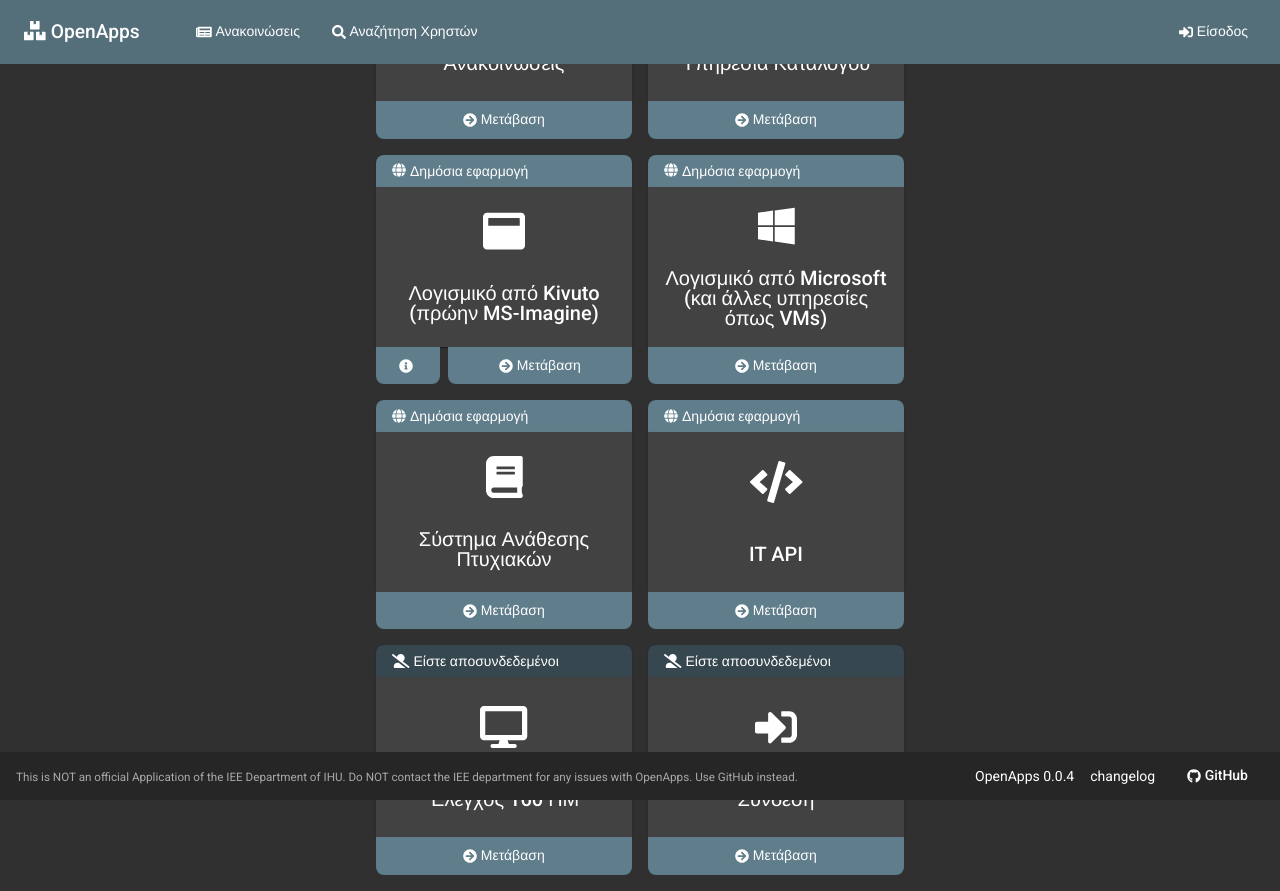
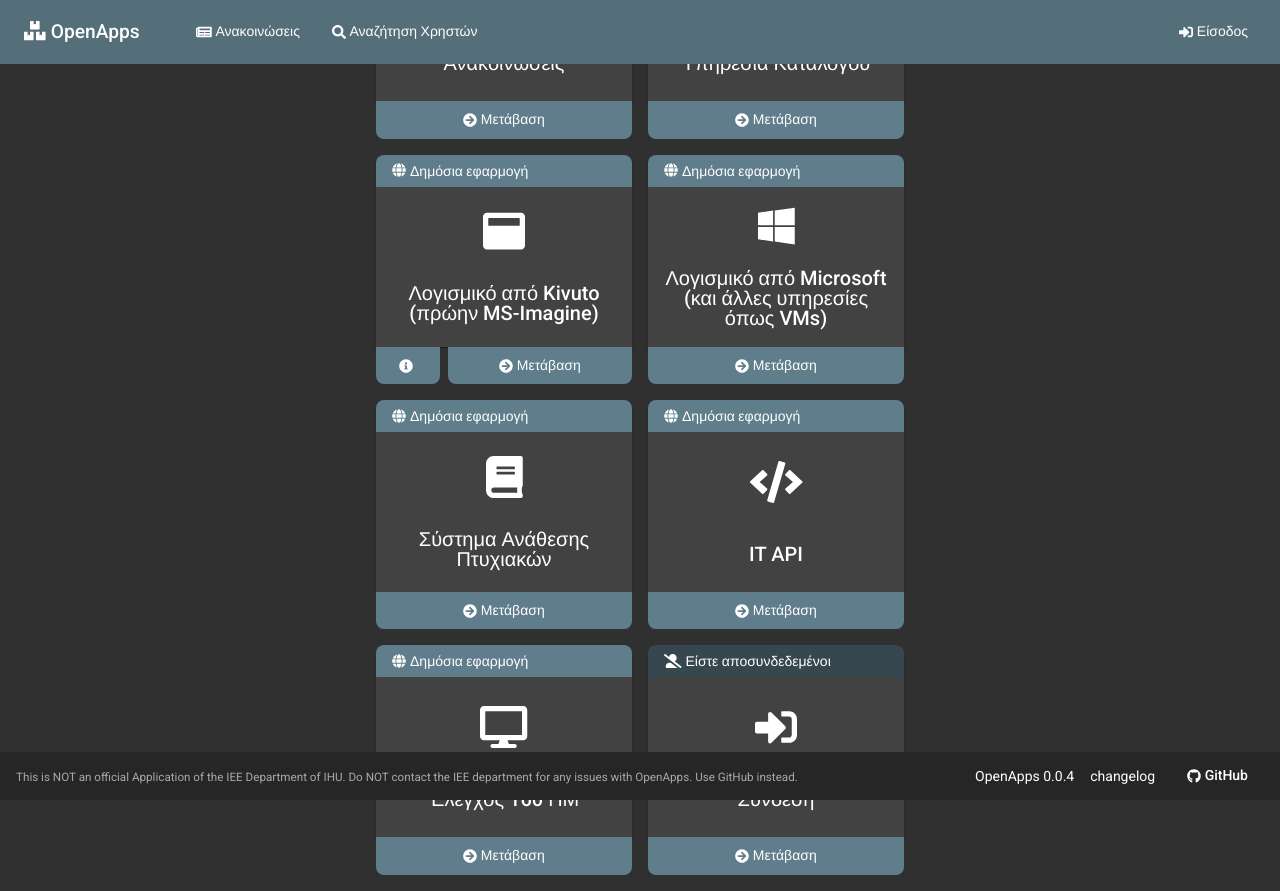
Before and after one commit to theokyr/OpenApps, an Angular app: page / in a window 1280 px wide. Built offline with nearby package versions, Linux system fonts and the light colour scheme.

Commit message:
Fixed incorrect feature setting

```diff
--- a/src/app/shared/features.ts
+++ b/src/app/shared/features.ts
@@ -67,6 +67,6 @@ export class Features {
       "https://www.iee.ihu.gr/ects160/",
       "",
       faDesktop,
-      ApiFeatureStateModel.SignedOut),
+      ApiFeatureStateModel.Public),
   ];
 }
```
